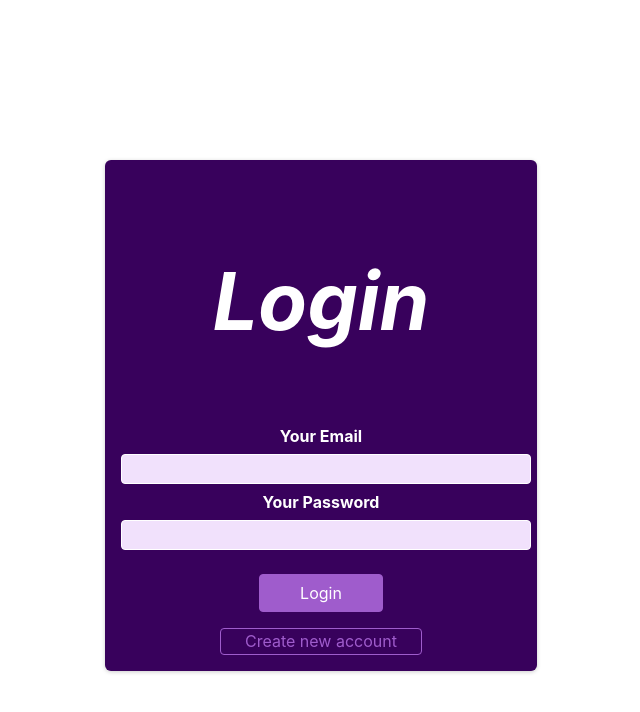
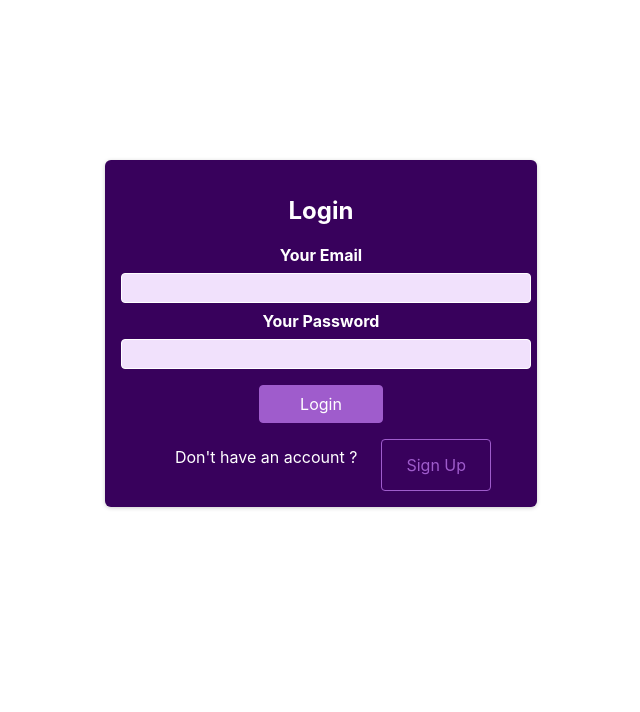
Before and after one commit to VS1405/Expense-Tracke-app, a React (Create React App) app: page / in a window 1280 px wide. Shown: the top 712 px of the page, without its empty margins (319-959 px from the left). Built offline with nearby package versions, Linux system fonts and the light colour scheme.

Commit message:
welcome page added

```diff
--- a/src/Comp/Login/Auth/AuthForm.js
+++ b/src/Comp/Login/Auth/AuthForm.js
@@ -37,13 +37,13 @@ const AuthForm = () => {
     setIsLoding(true)
 
     let url;
-    try{
+    try {
       if (isLogin) {
         url = 'https://identitytoolkit.googleapis.com/v1/accounts:signInWithPassword?key=AIzaSyABurclSGsl2V7_fg6o1LjbqWTHge3w4yA'
       } else {
         url = 'https://identitytoolkit.googleapis.com/v1/accounts:signUp?key=AIzaSyABurclSGsl2V7_fg6o1LjbqWTHge3w4yA'
       };
-    } catch (error){
+    } catch (error) {
       console.log(error)
     }
     fetch(url, {
@@ -92,7 +92,7 @@ const AuthForm = () => {
       <form onSubmit={submitHandler}>
         <div className={classes.control}>
           <label htmlFor='email'>Your Email</label>
-          <input type='email' id='email' required ref={EmailInputRef}  />
+          <input type='email' id='email' required ref={EmailInputRef} />
         </div>
         <div className={classes.control}>
           <label htmlFor='password'>Your Password</label>
@@ -107,14 +107,22 @@ const AuthForm = () => {
 
         <div className={classes.actions}>
           {!isLoading &&
-           <button>  {isLogin ? 'Login': 'Create Account'}</button>}
+            <button>  {isLogin ? 'Login' : 'Create Account'}</button>
+          }
+
           {isLoading && <p>Loading...</p>}
+          {/* <div> */}
+
+            <div className={classes.signUp} >
+              {isLogin && <p>Don't have an account ? </p>}
               <button
                 type='button'
                 className={classes.toggle}
                 onClick={switchAuthModeHandler}>
-            {isLogin ? 'Create new account' : 'Login with existing account'}
+                {isLogin ? 'Sign Up' : 'Login with existing account'}
               </button>
+            {/* </div> */}
+          </div>
         </div>
       </form>
     </section>
--- a/src/Comp/Login/Auth/AuthForm.module.css
+++ b/src/Comp/Login/Auth/AuthForm.module.css
@@ -9,13 +9,16 @@
   text-align: center;
   margin-top: 10rem;
 }
-.link{
+
+.link {
   text-decoration: none;
   color: white;
 }
-.link:hover{
+
+.link:hover {
   color: white;
 }
+
 .auth h1 {
   text-align: center;
   color: white;
@@ -43,8 +46,25 @@
   padding: 0.25rem;
 }
 
+.signUp {
+  display: flex;
+  flex-direction: row;
+  justify-content: center;
+}
+
+.signUp>p {
+  /* border: 1px solid #873abb; */
+  color: white;
+  align-items: center;
+  font: inherit;
+  border-radius: 4px;
+  border-radius: 4px;
+  padding: 0.5rem 1.5rem;
+}
+
 .actions {
   margin-top: 1.5rem;
+  margin-top: 1rem;
   display: flex;
   flex-direction: column;
   align-items: center;
@@ -78,10 +98,10 @@
   margin-top: 1rem;
   background-color: transparent;
   color: #9f5ccc;
-  padding: 0.15rem 1.5rem;
+  padding: 0.15px 1.5rem;
 }
 
 .actions .toggle:hover {
   background-color: transparent;
-  color: #ae82cc;
+  color: white;
 }
--- a/src/Comp/Login/AuthPage.js
+++ b/src/Comp/Login/AuthPage.js
@@ -1,13 +1,12 @@
 import { useContext } from 'react';
 import AuthForm from './Auth/AuthForm';
-import HeaderPage from '../UIPage/HeaderPage';
 
 
 const AuthPage = () => {
 
 
   return <section>
-    <HeaderPage />
+
     <AuthForm />
 
   </section>;
--- a/src/Comp/Welcome/Welcome.js
+++ b/src/Comp/Welcome/Welcome.js
@@ -3,10 +3,10 @@ import classes from './Welcome.module.css'
 
 const Welcome = () => {
   return (
-    <div className={classes.card}>
-      <h1>Welcome !!</h1>
+    <div className={classes.card} >
+      <header>Welcome To Expense Tracker!!!</header>
     </div>
   )
-}
+};
 
 export default Welcome
--- a/src/Comp/Welcome/Welcome.module.css
+++ b/src/Comp/Welcome/Welcome.module.css
@@ -3,15 +3,12 @@
     margin: 0 auto ;
     display: flex;
     justify-content: center;
-    padding: 10rem 0;
+    border-bottom: 2px solid rgba(30, 144, 255, 0.5);
 }
-h1{
+.card > header{
     /* width: 20%; */
-    /* border: 1px solid dodgerblue; */
     padding: 10px 20px;
-    align-content: center;
-    font-weight: bold;
     font-style: italic;
-    font-size: 5rem;
+    font-size: 1.5rem;
 
 }
```
Lines whose indentation alone changed are shown as unchanged.
